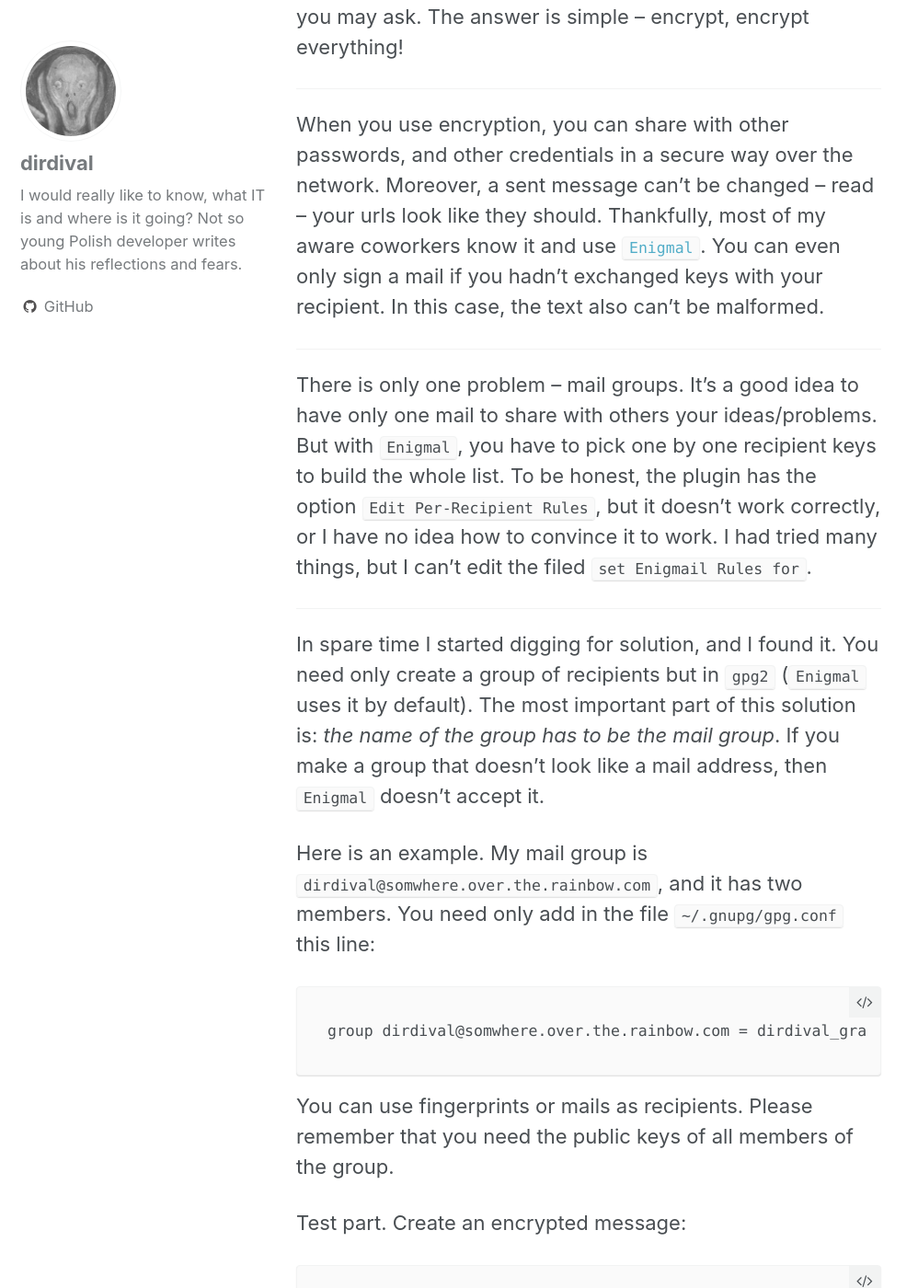
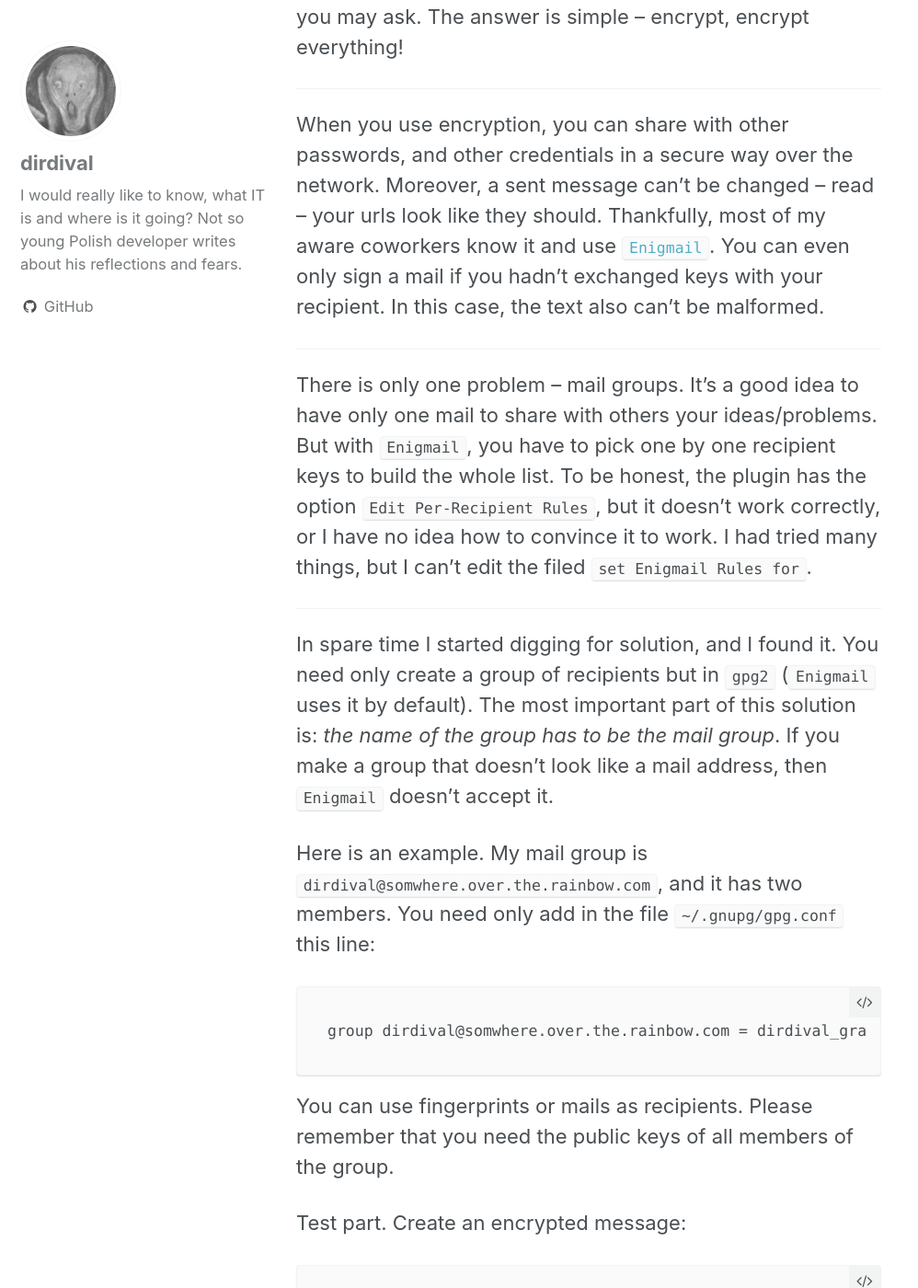
Before and after one commit to dirdival/dev-null, a Jekyll site: the page built from _posts/2020-02-02-Enigmail_and_gpg_groups.md, in a window 1280 px wide and 1400 px high, scrolled down 1061 px. Shown: the whole window at 92% size, without its empty margins (0-998 px from the left). Built offline with Jekyll 4.4.1, drawn with Linux system fonts in a browser that asks for light colours.

Commit message:
Fixed typo on production: 's/Enigmal/Enigmail/g'

```diff
--- a/_posts/2020-02-02-Enigmail_and_gpg_groups.md
+++ b/_posts/2020-02-02-Enigmail_and_gpg_groups.md
@@ -26,22 +26,22 @@ _What to do?_ -- you may ask. The answer is simple -- encrypt, encrypt everythin
 
 When you use encryption, you can share with other passwords, and other credentials in a secure way over the network.
 Moreover, a sent message can't be changed -- read -- your urls look like they should. Thankfully, most of my aware
-coworkers know it and use [`Enigmal`][link_enigmail]. You can even only sign a mail if you hadn't exchanged keys with
+coworkers know it and use [`Enigmail`][link_enigmail]. You can even only sign a mail if you hadn't exchanged keys with
 your recipient. In this case, the text also can't be malformed.
 
 ---
 
 There is only one problem -- mail groups. It's a good idea to have only one mail to share with others your ideas/problems.
-But with `Enigmal`, you have to pick one by one recipient keys to build the whole list.
+But with `Enigmail`, you have to pick one by one recipient keys to build the whole list.
 To be honest, the plugin has the option
 `Edit Per-Recipient Rules`, but it doesn't work correctly, or I have no idea how to convince it to work. I had tried many
 things, but I can't edit the filed `set Enigmail Rules for`.
 
 ---
 
-In spare time I started digging for solution, and I found it. You need only create a group of recipients but in `gpg2` (`Enigmal`
+In spare time I started digging for solution, and I found it. You need only create a group of recipients but in `gpg2` (`Enigmail`
 uses it by default). The most important part of this solution is: *the name of the group has to be the mail group*. If you make
-a group that doesn't look like a mail address, then `Enigmal` doesn't accept it.
+a group that doesn't look like a mail address, then `Enigmail` doesn't accept it.
 
 Here is an example. My mail group is `dirdival@somwhere.over.the.rainbow.com`, and it has two members.
 You need only add in the file `~/.gnupg/gpg.conf` this line:
@@ -97,9 +97,9 @@ Decryption:
 
 ---
 
-The last thing. Almost all of my encrypted mails, which go through `Office 365`, are mangled. Thankfully, `Enigmal` has the button `repair` to prevent a _bad touch_.
+The last thing. Almost all of my encrypted mails, which go through `Office 365`, are mangled. Thankfully, `Enigmail` has the button `repair` to prevent a _bad touch_.
 
 
-[link_enigmail]:https://www.enigmail.net/index.php/en/ "Enigmal - the main page"
+[link_enigmail]:https://www.enigmail.net/index.php/en/ "Enigmail - the main page"
 [link_atp]:https://docs.microsoft.com/en-us/office365/servicedescriptions/office-365-advanced-threat-protection-service-description "Office 365: Advanced Thread Protection"
 [link_rewriting]:https://langbein.org/microsoft-outlook-office365-url-rewriting-in-e-mails/ "article: Office365 URL Rewriting in E-Mails"
```
